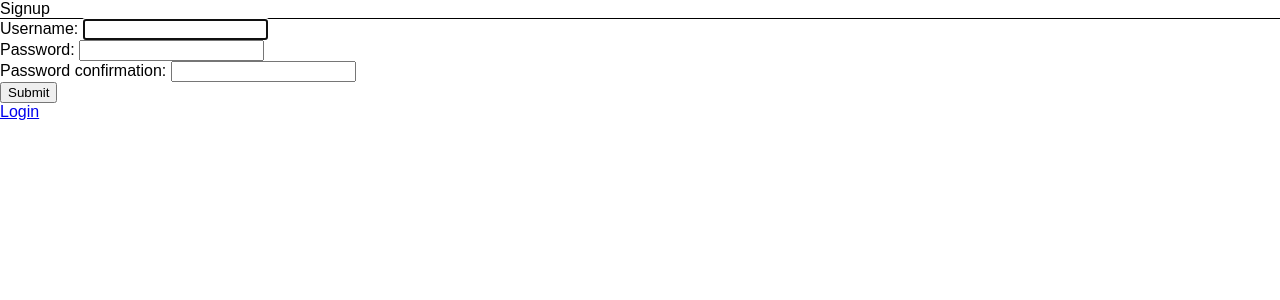
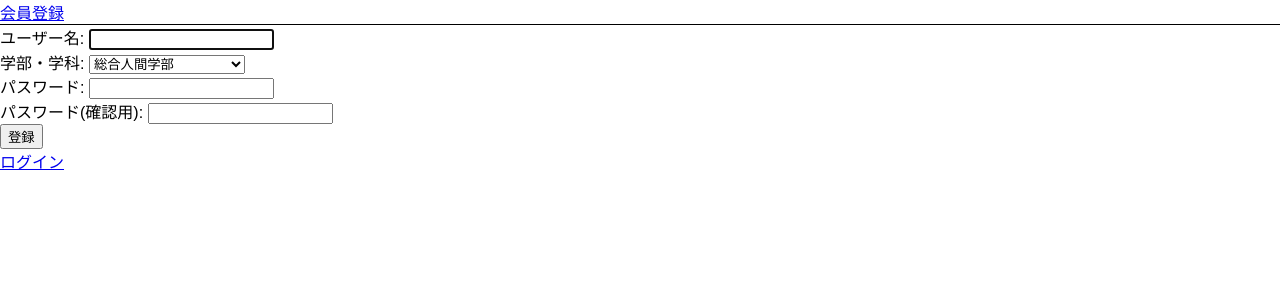
Before and after one commit to kyoto-u/ilas2023, a Django app: page /signup in a window 1280 px wide. Shown: the top 300 px of the page. Run offline with Django 4.2, Linux system fonts and the light colour scheme.

```diff
--- a/socialapp/forms.py
+++ b/socialapp/forms.py
@@ -6,7 +6,8 @@ from django.forms import ModelForm
 class SignUpForm(UserCreationForm):
     class Meta:
         model = CustomUser
-        fields = ("username",)
+        fields = ("username", "faculty")
+        labels = {"faculty": "学部・学科"}
 
 class LoginForm(AuthenticationForm):
     pass
--- a/socialapp/models.py
+++ b/socialapp/models.py
@@ -2,7 +2,20 @@ from django.db import models
 from django.contrib.auth.models import AbstractUser
 
 class CustomUser(AbstractUser):
-    faculty = models.IntegerField(default=0)
+    faculty_list = (
+        (0, "総合人間学部"),
+        (1, "文学部"),
+        (2, "教育学部"),
+        (3, "法学部"),
+        (4, "経済学部"),
+        (5, "理学部"),
+        (6, "医学部医学科"),
+        (7, "医学部人間健康科学科"),
+        (8, "薬学部"),
+        (9, "工学部"),
+        (10, "農学部")
+    )
+    faculty = models.IntegerField(default=0, choices=faculty_list)
 
 class Question(models.Model):
     questioner = models.ForeignKey(CustomUser, on_delete=models.CASCADE)
--- /dev/null
+++ b/socialapp/static/socialapp/css/question.css
@@ -0,0 +1,3 @@
+.faculty {
+    color: red;
+}
--- a/socialapp/templates/socialapp/base.html
+++ b/socialapp/templates/socialapp/base.html
@@ -11,11 +11,13 @@
 <body>
     {% block header %}
     <header class="header">
-        <div class="header-container">
-            <span class="header-container__title">
-                {% block header-title %}{% endblock %}
-            </span>
-        </div>
+        <a href="{% url 'index' %}">
+            <div class="header-container">
+                <span class="header-container__title">
+                    {% block header-title %}{% endblock %}
+                </span>
+            </div>
+        </a>
     </header>
     {% endblock %}
 
--- a/socialapp/templates/socialapp/chat.html
+++ b/socialapp/templates/socialapp/chat.html
@@ -3,8 +3,8 @@
 {% block extra_style %}
 
 {% endblock %}
-{% block title %}{{ user.username }} | チャット{% endblock %}
-{% block header-title %}{{ user.username }}{% endblock %}
+{% block title %}{{ you.username }} | チャット{% endblock %}
+{% block header-title %}{{ you.username }}{% endblock %}
 
 {% block content %}
 {% for message in messages %}
--- a/socialapp/templates/socialapp/signup.html
+++ b/socialapp/templates/socialapp/signup.html
@@ -3,8 +3,8 @@
 {% block extra_style %}
 
 {% endblock %}
-{% block title %}Signup{% endblock %}
-{% block header-title %}Signup{% endblock %}
+{% block title %}会員登録{% endblock %}
+{% block header-title %}会員登録{% endblock %}
 
 {% block content %}
 <form action="" method="POST" enctype="multipart/form-data">
@@ -18,11 +18,11 @@
         </div>
     {% endfor %}
     <div id="submit-button">
-        <input type="submit">
+        <input type="submit" value="登録">
     </div>
 </form>
 <div id="login-link">
-    <a href="{% url 'login_view' %}">Login</a>
+    <a href="{% url 'login_view' %}">ログイン</a>
 </div>
 {% endblock %}
 
--- a/socialapp/urls.py
+++ b/socialapp/urls.py
@@ -10,4 +10,6 @@ urlpatterns = [
     path('question/<int:question_id>', views.question_answer, name='question_answer'),
     path('user/<int:user_id>', views.user_view, name='user_view'),
     path('chat/<int:user_id>', views.chat, name='chat'),
+    path('users', views.UsersView.as_view(), name="users_view"),
+    path('logout', views.LogoutView.as_view(), name="logout_view")
 ]
--- a/socialapp/views.py
+++ b/socialapp/views.py
@@ -1,8 +1,11 @@
+from typing import Any
+from django.db.models.query import QuerySet
 from django.http import HttpResponse
 from django.shortcuts import render, get_object_or_404
 from .forms import SignUpForm, LoginForm, AskQuestionForm, AnswerQuestionForm, ChatForm
 from .models import CustomUser, Question, Answer, ChatMessage
-from django.contrib.auth.views import LoginView
+from django.contrib.auth.views import LoginView, LogoutView
+from django.views.generic import TemplateView, ListView
 from django.views.generic.edit import FormView
 from django.contrib.auth import login, authenticate
 from django.shortcuts import redirect, render
@@ -117,3 +120,14 @@ def chat(request, user_id):
         "form": form,
     }
     return render(request, "socialapp/chat.html", context)
+
+class UsersView(LoginRequiredMixin, ListView):
+    model = CustomUser
+    template_name = "socialapp/users.html"
+
+    def get_queryset(self):
+        users = CustomUser.objects.all().order_by("-date_joined")
+        return users
+
+class Logout(LoginRequiredMixin, TemplateView):
+    template_name = "socialapp/logout.html"
--- a/socialsite/settings.py
+++ b/socialsite/settings.py
@@ -104,9 +104,9 @@ AUTH_PASSWORD_VALIDATORS = [
 # Internationalization
 # https://docs.djangoproject.com/en/4.2/topics/i18n/
 
-LANGUAGE_CODE = 'en-us'
+LANGUAGE_CODE = 'ja'
 
-TIME_ZONE = 'UTC'
+TIME_ZONE = 'Asia/Tokyo'
 
 USE_I18N = True
 
@@ -125,5 +125,6 @@ DEFAULT_AUTO_FIELD = 'django.db.models.BigAutoField'
 
 LOGIN_URL = "login_view"
 LOGIN_REDIRECT_URL = "index"
+LOGOUT_REDIRECT_URL="logout_view"
 
 AUTH_USER_MODEL = 'socialapp.CustomUser'
```
Also changed, not shown: socialapp/templates/socialapp/index.html (+9 -1 lines), socialapp/templates/socialapp/login.html (+4 -4 lines), socialapp/templates/socialapp/logout.html (added, +22 -0 lines), socialapp/templates/socialapp/question.html (+7 -3 lines), socialapp/templates/socialapp/users.html (added, +19 -0 lines), socialapp/migrations/0004_alter_customuser_faculty.py (added).
